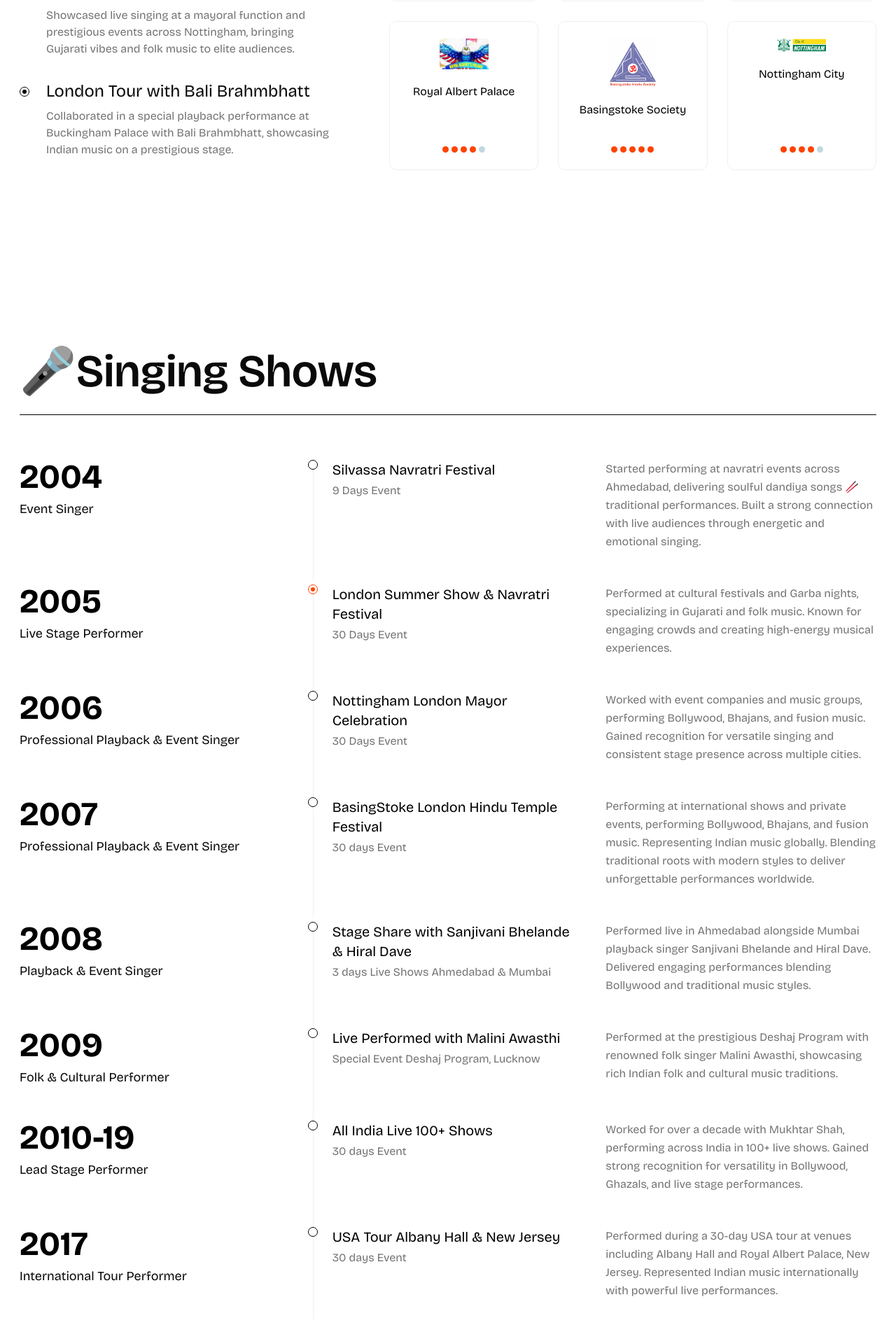
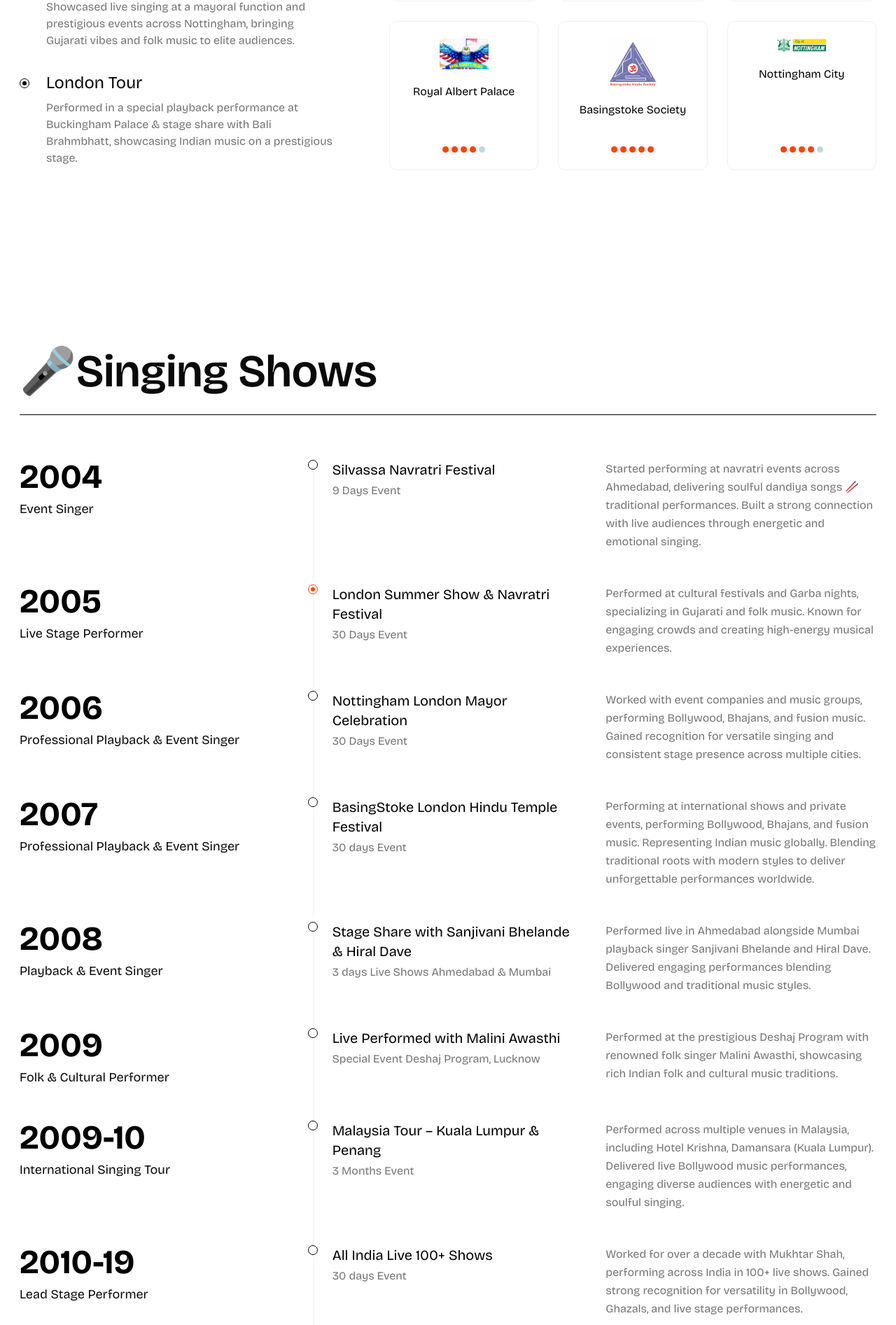
Before and after one commit to anitasinger/anitasinger, a Next.js app: page / in a window 1280 px wide. Shown: the part 2027-3920 px from the top of the page at 70% size. Built offline with nearby package versions, Linux system fonts and the light colour scheme.

Commit message:
added malsia tour and albany hall name needs to change
updated

```diff
--- a/src/app/api/page-data/route.ts
+++ b/src/app/api/page-data/route.ts
@@ -53,8 +53,8 @@ const educationData = {
       description: "Showcased live singing at a mayoral function and prestigious events across Nottingham, bringing Gujarati vibes and folk music to elite audiences."
     },
     {
-      title: "London Tour with Bali Brahmbhatt",
-      description: "Collaborated in a special playback performance at Buckingham Palace with Bali Brahmbhatt, showcasing Indian music on a prestigious stage."
+      title: "London Tour",
+      description: "Performed in a special playback performance at Buckingham Palace & stage share with Bali Brahmbhatt, showcasing Indian music on a prestigious stage."
     }
   ],
   skills: [
--- a/src/app/components/home/experience-sec/index.tsx
+++ b/src/app/components/home/experience-sec/index.tsx
@@ -52,6 +52,15 @@ const ExperienceSec = () => {
         "Performed at the prestigious Deshaj Program with renowned folk singer Malini Awasthi, showcasing rich Indian folk and cultural music traditions.",
     },
 
+    {
+      year: "2009-10",
+      title: "International Singing Tour ",
+      company: "Malaysia Tour – Kuala Lumpur & Penang",
+      type: "3 Months Event",
+      description:
+        "Performed across multiple venues in Malaysia, including Hotel Krishna, Damansara (Kuala Lumpur). Delivered live Bollywood music performances, engaging diverse audiences with energetic and soulful singing.",
+    },
+
      {
       year: "2010-19",
       title: "Lead Stage Performer",
@@ -64,10 +73,10 @@ const ExperienceSec = () => {
      {
       year: "2017",
       title: "International Tour Performer",
-      company: "USA Tour Albany Hall & New Jersey",
+      company: "USA Tour Royal Albert Palace",
       type: "30 days Event",
       description:
-        "Performed during a 30-day USA tour at venues including Albany Hall and Royal Albert Palace, New Jersey. Represented Indian music internationally with powerful live performances.",
+        "Performed during a 30-day USA tour at multiple venues including Royal Albert Palace, New Jersey. Represented Indian music internationally with powerful live performances.",
     },
 
 
```
